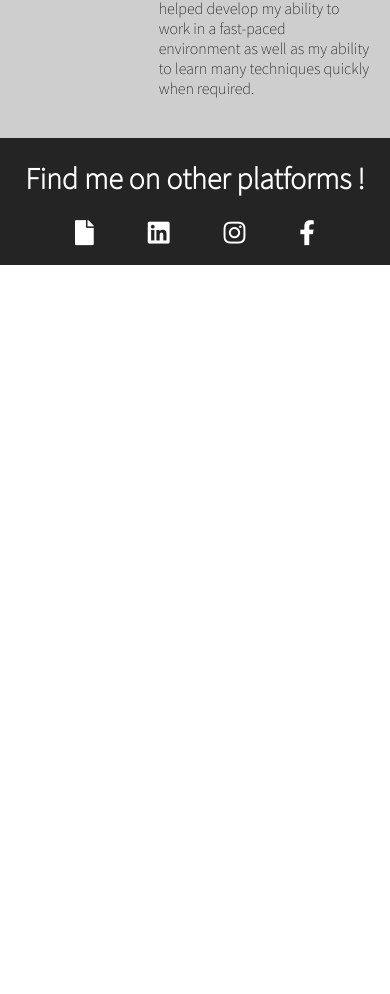
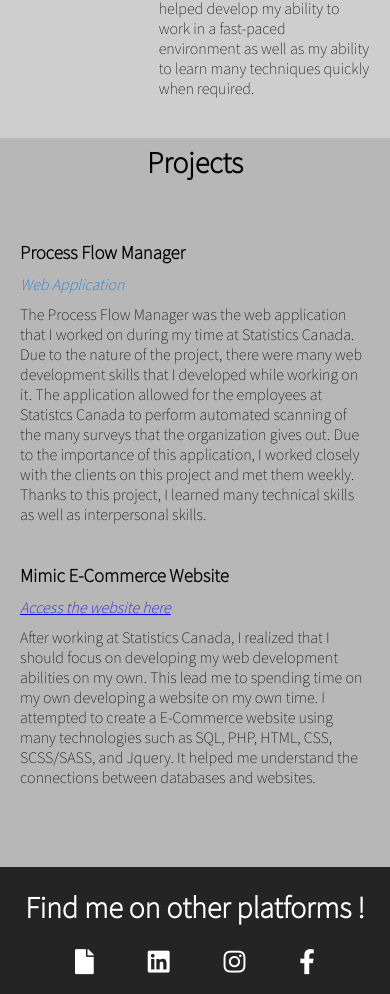
Before and after one commit to Anle101/Anle101.github.io, a React (Create React App) app: page / in a window 390 px wide. Shown: the part 3134-4128 px from the top of the page. Before the commit the page ends 3399 px from the top, so only its background shows below. Built offline with nearby package versions, Linux system fonts and the light colour scheme; a web font is replaced by a local one.

Commit message:
Projects section implemented

```diff
--- /dev/null
+++ b/src/components/Projects.css
@@ -0,0 +1,93 @@
+.project-container {
+    background: #b7b7b7;
+    color:#000;
+    display:flex;
+    padding-bottom:40px;
+}
+
+.project-wrapper {
+    display:flex;
+    flex-direction: column;
+    justify-content: center;
+
+
+    margin: 0px 450px;
+
+}
+
+.job-list {
+    display: flex;
+}
+
+.project-wrapper h3 {
+    align-self: left;
+
+}
+.project-container h1{
+    color:#000;
+}
+
+.job-header {
+    align-self: center;
+    padding: 35px 0px;
+    margin: 40px 50px;
+    font-size: 20px;
+    font-weight:bold;
+}
+
+.job-section {
+    margin: 40px 0px;
+}
+
+.project-type {
+    color: #0072E0;
+    font-style: italic;
+    margin: 10px 0px;
+}
+@media screen and (max-width: 1580px) {
+    .project-wrapper {
+        margin: 0px 180px;
+    }
+    .job-header {
+        padding: 10px 0px;
+        margin: 100px 100px;
+    }
+}
+@media screen and (max-width: 1280px) {
+    .project-wrapper {
+        margin: 0px  120px;
+    }
+    .job-header {
+        padding: 10px 0px;
+        margin: 100px 100px;
+    }
+}
+
+@media screen and (max-width: 960px) {
+    .project-wrapper {
+        margin: 0px 20px;
+    }
+    .job-header {
+        padding: 10px 0px;
+        margin: 100px 70px ;
+    }
+}
+@media screen and (max-width: 840px) {
+    .project-wrapper {
+        margin: 0px 20px;
+    }
+    .job-header {
+        padding: 20px 0px;
+        margin: 100px 30px ;
+    }
+}
+
+@media screen and (max-width: 768px) {
+    .project-wrapper {
+        margin: 0px 20px;
+    }
+    .job-header {
+        padding: 70px 0px;
+        margin: 100px 30px ;
+    }
+}
--- /dev/null
+++ b/src/components/Projects.js
@@ -0,0 +1,57 @@
+import React from 'react';
+import './Projects.css';
+
+function Projects() {
+    return (
+        <>
+         <div className="project-container">
+            <div className="project-wrapper">
+                <h1>Projects</h1>
+
+                <div className="job-list">
+
+                   <div className="information list flex-table column">
+                        <div className="job-information">
+                            <div  className="job-section">
+                                <h3>Process Flow Manager</h3>
+
+                                <p className="project-type">Web Application</p>
+
+                                <p>
+                                    The Process Flow Manager was the web application that I worked on during my time at Statistics Canada. Due to the nature of
+                                    the project, there were many web development skills that I developed while working on it. The application allowed for the employees
+                                    at Statistcs Canada to perform automated scanning of the many surveys that the organization gives out. Due to the importance of this
+                                    application, I worked closely with the clients on this project and met them weekly. Thanks to this project, I learned many technical skills
+                                    as well as interpersonal skills.
+                                </p>
+                            </div>
+                        </div>
+
+                        <div className="job-information">
+                            <div className="job-section">
+                                <h3>Mimic E-Commerce Website</h3>
+
+                                <p className="project-type"><a href="http://le11x.myweb.cs.uwindsor.ca/COMP-2707-F20/Project/PHP/index.php">Access the website here </a></p>
+
+                                <p>
+                                    After working at Statistics Canada, I realized that I should focus on developing my web development abilities on my own. This lead me
+                                    to spending time on my own developing a website on my own time. I attempted to create a E-Commerce website using many technologies such
+                                    as SQL, PHP, HTML, CSS, SCSS/SASS, and Jquery. It helped me understand the connections between databases and websites.
+                                </p>
+                            </div>
+                        </div>
+
+
+                    </div>
+
+                </div>
+
+
+            </div>
+
+        </div>
+        </>
+    )
+}
+
+export default Projects
--- a/src/components/pages/Home.js
+++ b/src/components/pages/Home.js
@@ -3,12 +3,14 @@ import '../../App.css';
 import MainSection from '../MainSection';
 import Skills from '../Skills';
 import Experience from '../Experience';
+import Projects from '../Projects';
 function Home() {
     return (
         <>
             <MainSection />
             <Skills />
             <Experience />
+            <Projects />
         </>
     );
 }
```
